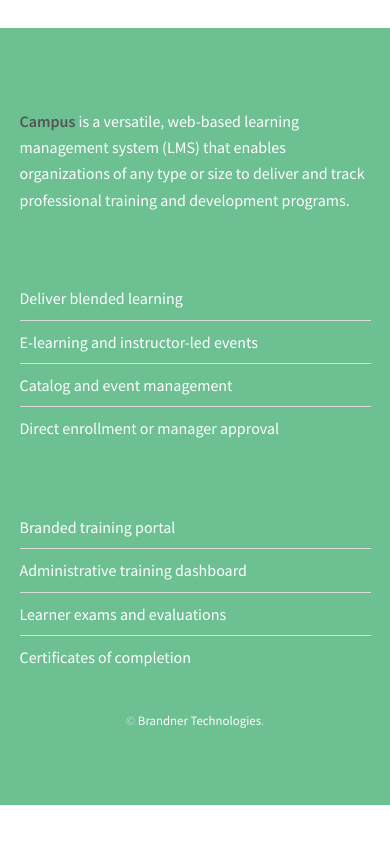
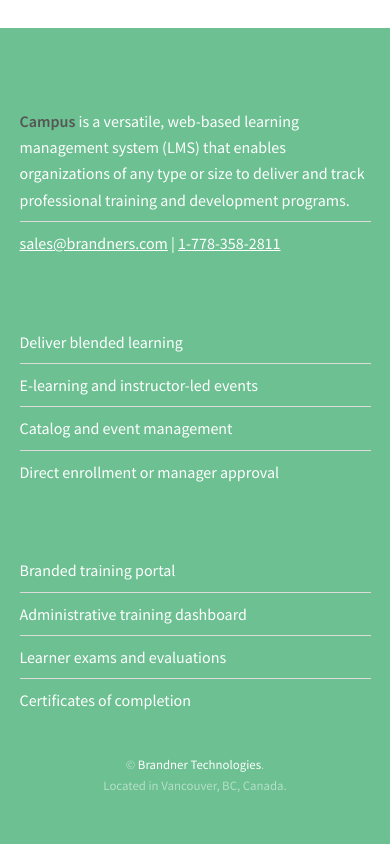
Before and after one commit to brandner/campus-website, a plain HTML site: page index.html in a window 390 px wide. Shown: the part 1680-2524 px from the top of the page. Before the commit the page ends 2485 px from the top, so only its background shows below. Drawn offline with Linux system fonts and the light colour scheme.

Commit message:
phone number on pages

```diff
--- a/index.html
+++ b/index.html
@@ -122,6 +122,9 @@
 							<p>
 								<ul class="alt">
 									<li><strong>Campus</strong> is a versatile, web-based learning management system (LMS) that enables organizations of any type or size to deliver and track professional training and development programs.</li>
+									<li>
+										<a href="mailto:sales@brandners.com">sales@brandners.com</a> | <a href="tel:+17783582811">1-778-358-2811</a>
+									</li>
 								</ul>
 							</p>
 						</section>
@@ -149,7 +152,8 @@
 
 
 					<div class="copyright">
-						&copy; <a href="http://www.brandners.com">Brandner Technologies</a>.
+						&copy; <a href="http://www.brandners.com">Brandner Technologies</a>.<br />
+						Located in Vancouver, BC, Canada.
 					</div>
 
 				</div>
```
Also changed, not shown: campus.html (+3 -0 lines), industry.html (+3 -0 lines).
